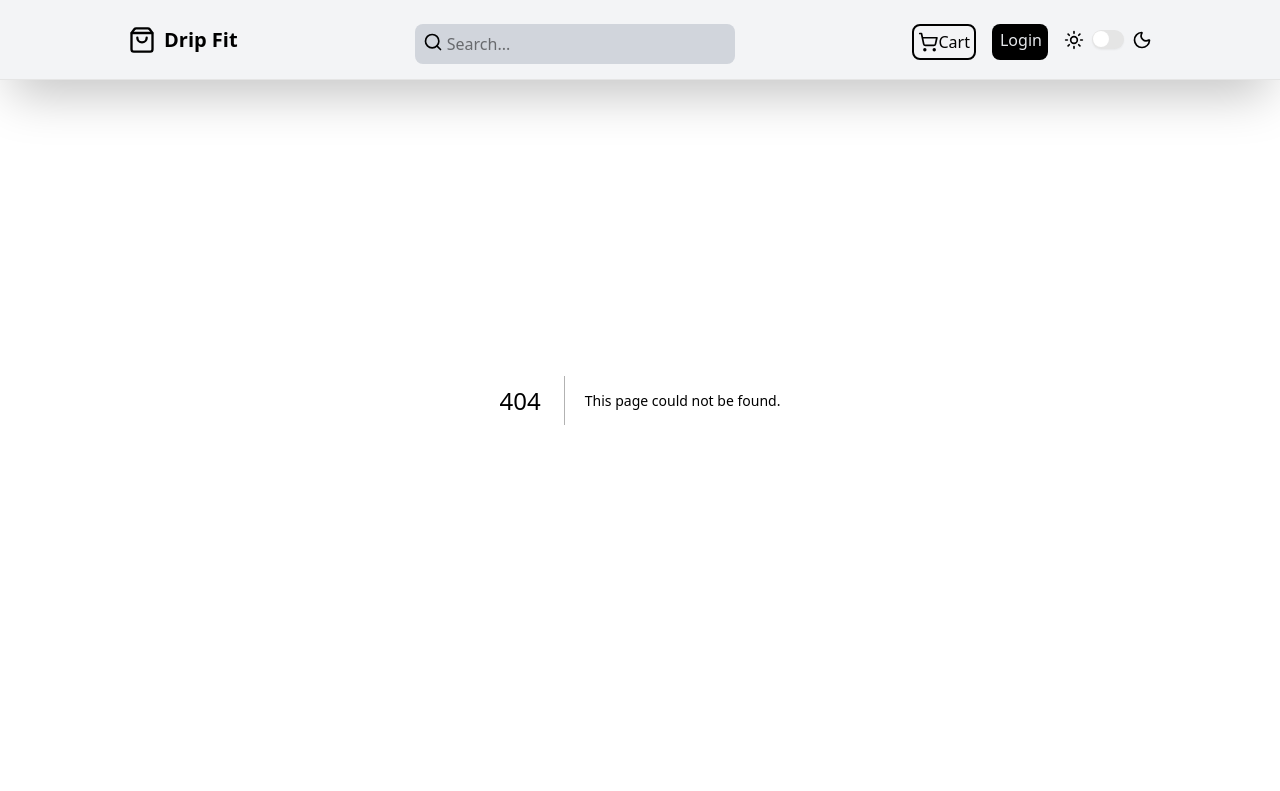
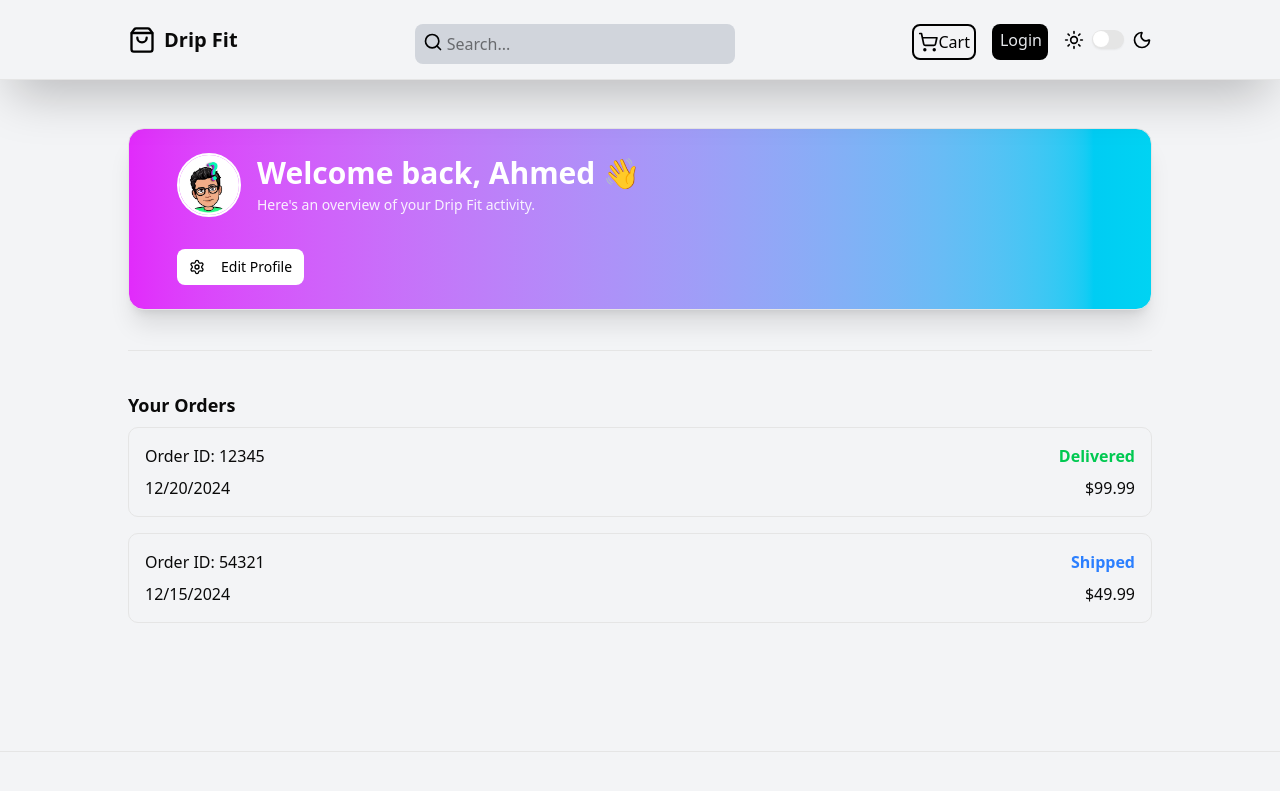
Before and after one commit to AhmedAyman911/drip-fit, a Next.js app: page /profile in a window 1280 px wide. Before the commit this address had no page. Shown: the top 791 px of the page. Built offline with nearby package versions, Linux system fonts and the light colour scheme.

Commit message:
Profile Page

```diff
--- /dev/null
+++ b/app/profile/page.tsx
@@ -0,0 +1,70 @@
+import { Card, CardHeader, CardContent } from "@/components/ui/card"
+import { Avatar, AvatarFallback, AvatarImage } from "@/components/ui/avatar"
+import { Button } from "@/components/ui/button"
+import { Separator } from "@/components/ui/separator"
+import Link from "next/link"
+import { Settings } from "lucide-react";
+
+export default function ProfilePage() {
+    const user = {
+        username: "Ahmed",
+        email: "ahmed@example.com",
+        profilePic:"/test.jpg"
+    };
+
+    const orders = [
+        { id: "12345", date: "2024-12-20", total: 99.99, status: "Delivered" },
+        { id: "54321", date: "2024-12-15", total: 49.99, status: "Shipped" },
+    ];
+
+    return (
+        <div className="px-6 md:px-32 md:py-32 py-24 flex flex-col gap-10">
+            <Card className="md:p-6 bg-linear-to-r from-fuchsia-500 to-cyan-400 dark:from-fuchsia-700 dark:to-cyan-700 text-white rounded-2xl shadow-xl">
+                <CardHeader className="space-y-3">
+                    <div className="flex items-center gap-4">
+                        <Avatar className="h-16 w-16 border-2 border-white">
+                            <AvatarImage src={user?.profilePic || "/test.jpg"} alt="Profile Picture" />
+                            <AvatarFallback>{user?.username?.slice(0, 2).toUpperCase() || "NA"}</AvatarFallback>
+                        </Avatar>
+                        <div>
+                            <h1 className="text-3xl font-bold">Welcome back, {user?.username} 👋</h1>
+                            <p className="opacity-90 text-sm mt-1">
+                                Here&apos;s an overview of your Drip Fit activity.
+                            </p>
+                        </div>
+                    </div>
+                </CardHeader>
+                <CardContent>
+                    <Button asChild variant="secondary" className=" bg-white text-black hover:bg-gray-200 dark:hover:bg-gray-600 dark:text-white dark:bg-gray-800">
+                        <Link href="/settings"><Settings className="mr-2 w-4 h-4" />Edit Profile</Link>
+                    </Button>
+                </CardContent>
+            </Card>
+            <Separator />
+
+            <div>
+                <h3 className="text-lg font-semibold mb-2">Your Orders</h3>
+                {orders.length > 0 ? (
+                    <div className="space-y-4">
+                        {orders.map((order) => (
+                            <div key={order.id} className="border p-4 rounded-lg">
+                                <div className="flex justify-between">
+                                    <span>Order ID: {order.id}</span>
+                                    <span className={`font-semibold ${order.status === "Delivered" ? "text-green-500" : "text-blue-500"}`}>
+                                        {order.status}
+                                    </span>
+                                </div>
+                                <div className="flex justify-between mt-2">
+                                    <span>{new Date(order.date).toLocaleDateString()}</span>
+                                    <span>${order.total.toFixed(2)}</span>
+                                </div>
+                            </div>
+                        ))}
+                    </div>
+                ) : (
+                    <p>No orders found.</p>
+                )}
+            </div>
+        </div>
+    );
+}
--- a/components/navbar.tsx
+++ b/components/navbar.tsx
@@ -1,6 +1,6 @@
 import Link from "next/link"
 
-import { ShoppingCart, Search, ShoppingBag, Home, User } from 'lucide-react';
+import {  Search, ShoppingBag, Home, User } from 'lucide-react';
 import { ModeToggle } from "./ModeToggle";
 import HamburgerMenu from "./HamburgerMenu";
 import CartSheet from "./CartSheet";
@@ -46,7 +46,7 @@ export default function Navebar() {
                     <span className="text-xs mt-1">Search</span>
                 </Link>
                 <CartSheet/>
-                <Link href="/account" className="flex flex-col items-center dark:text-gray-200">
+                <Link href="/profile" className="flex flex-col items-center dark:text-gray-200">
                     <User size={24} />
                     <span className="text-xs mt-1">Account</span>
                 </Link>
--- /dev/null
+++ b/components/ui/avatar.tsx
@@ -0,0 +1,53 @@
+"use client"
+
+import * as React from "react"
+import * as AvatarPrimitive from "@radix-ui/react-avatar"
+
+import { cn } from "@/lib/utils"
+
+function Avatar({
+  className,
+  ...props
+}: React.ComponentProps<typeof AvatarPrimitive.Root>) {
+  return (
+    <AvatarPrimitive.Root
+      data-slot="avatar"
+      className={cn(
+        "relative flex size-8 shrink-0 overflow-hidden rounded-full",
+        className
+      )}
+      {...props}
+    />
+  )
+}
+
+function AvatarImage({
+  className,
+  ...props
+}: React.ComponentProps<typeof AvatarPrimitive.Image>) {
+  return (
+    <AvatarPrimitive.Image
+      data-slot="avatar-image"
+      className={cn("aspect-square size-full", className)}
+      {...props}
+    />
+  )
+}
+
+function AvatarFallback({
+  className,
+  ...props
+}: React.ComponentProps<typeof AvatarPrimitive.Fallback>) {
+  return (
+    <AvatarPrimitive.Fallback
+      data-slot="avatar-fallback"
+      className={cn(
+        "bg-muted flex size-full items-center justify-center rounded-full",
+        className
+      )}
+      {...props}
+    />
+  )
+}
+
+export { Avatar, AvatarImage, AvatarFallback }
--- /dev/null
+++ b/components/ui/card.tsx
@@ -0,0 +1,92 @@
+import * as React from "react"
+
+import { cn } from "@/lib/utils"
+
+function Card({ className, ...props }: React.ComponentProps<"div">) {
+  return (
+    <div
+      data-slot="card"
+      className={cn(
+        "bg-card text-card-foreground flex flex-col gap-6 rounded-xl border py-6 shadow-sm",
+        className
+      )}
+      {...props}
+    />
+  )
+}
+
+function CardHeader({ className, ...props }: React.ComponentProps<"div">) {
+  return (
+    <div
+      data-slot="card-header"
+      className={cn(
+        "@container/card-header grid auto-rows-min grid-rows-[auto_auto] items-start gap-2 px-6 has-data-[slot=card-action]:grid-cols-[1fr_auto] [.border-b]:pb-6",
+        className
+      )}
+      {...props}
+    />
+  )
+}
+
+function CardTitle({ className, ...props }: React.ComponentProps<"div">) {
+  return (
+    <div
+      data-slot="card-title"
+      className={cn("leading-none font-semibold", className)}
+      {...props}
+    />
+  )
+}
+
+function CardDescription({ className, ...props }: React.ComponentProps<"div">) {
+  return (
+    <div
+      data-slot="card-description"
+      className={cn("text-muted-foreground text-sm", className)}
+      {...props}
+    />
+  )
+}
+
+function CardAction({ className, ...props }: React.ComponentProps<"div">) {
+  return (
+    <div
+      data-slot="card-action"
+      className={cn(
+        "col-start-2 row-span-2 row-start-1 self-start justify-self-end",
+        className
+      )}
+      {...props}
+    />
+  )
+}
+
+function CardContent({ className, ...props }: React.ComponentProps<"div">) {
+  return (
+    <div
+      data-slot="card-content"
+      className={cn("px-6", className)}
+      {...props}
+    />
+  )
+}
+
+function CardFooter({ className, ...props }: React.ComponentProps<"div">) {
+  return (
+    <div
+      data-slot="card-footer"
+      className={cn("flex items-center px-6 [.border-t]:pt-6", className)}
+      {...props}
+    />
+  )
+}
+
+export {
+  Card,
+  CardHeader,
+  CardFooter,
+  CardTitle,
+  CardAction,
+  CardDescription,
+  CardContent,
+}
--- /dev/null
+++ b/components/ui/separator.tsx
@@ -0,0 +1,28 @@
+"use client"
+
+import * as React from "react"
+import * as SeparatorPrimitive from "@radix-ui/react-separator"
+
+import { cn } from "@/lib/utils"
+
+function Separator({
+  className,
+  orientation = "horizontal",
+  decorative = true,
+  ...props
+}: React.ComponentProps<typeof SeparatorPrimitive.Root>) {
+  return (
+    <SeparatorPrimitive.Root
+      data-slot="separator"
+      decorative={decorative}
+      orientation={orientation}
+      className={cn(
+        "bg-border shrink-0 data-[orientation=horizontal]:h-px data-[orientation=horizontal]:w-full data-[orientation=vertical]:h-full data-[orientation=vertical]:w-px",
+        className
+      )}
+      {...props}
+    />
+  )
+}
+
+export { Separator }
--- a/package.json
+++ b/package.json
@@ -10,8 +10,10 @@
   },
   "dependencies": {
     "@radix-ui/react-accordion": "^1.2.12",
+    "@radix-ui/react-avatar": "^1.1.11",
     "@radix-ui/react-checkbox": "^1.3.3",
     "@radix-ui/react-dialog": "^1.1.15",
+    "@radix-ui/react-separator": "^1.1.8",
     "@radix-ui/react-slider": "^1.3.6",
     "@radix-ui/react-slot": "^1.2.3",
     "@radix-ui/react-switch": "^1.2.6",
```
Also changed, not shown: 1 other file (tests, documents, lock files or other folders).
